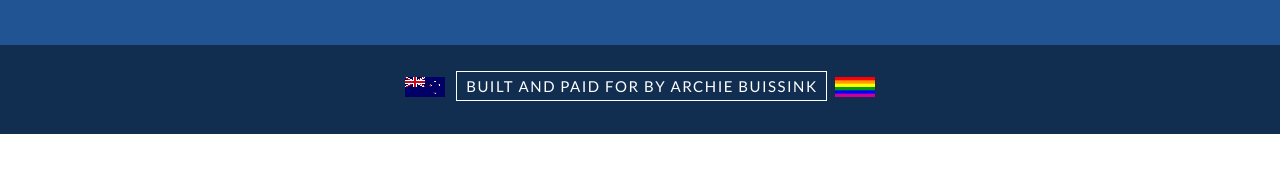
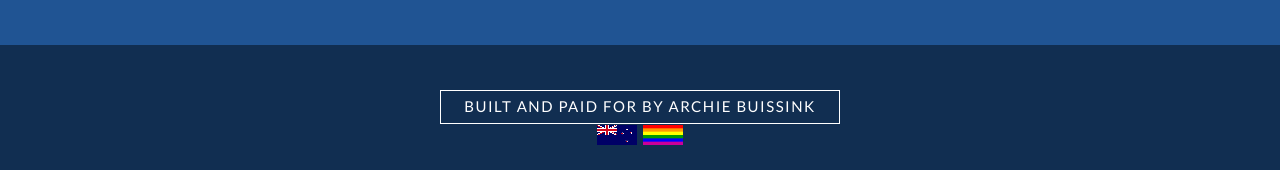
Before and after one commit to Abuissink/buissink.me, a website: page index.html in a window 1280 px wide. Shown: the part 2621-2791 px from the top of the page. Before the commit the page ends 2755 px from the top, so only its background shows below. Drawn offline with nearby package versions, Linux system fonts and the light colour scheme; a web font is replaced by a local one.

Commit message:
Modified footer

```diff
--- a/index.html
+++ b/index.html
@@ -366,8 +366,8 @@
         <div class="footer-below">
             <div class="container">
                 <div class="row">
-                    <div class="col-lg-12"><p>
-                        <img src="img/flag.gif"/> &nbsp; <span class="paidforthing"> &nbsp; Built and Paid for by Archie Buissink &nbsp;</span> &nbsp;<img src="img/rainbow.gif"/></p>
+                    <div class="col-lg-12">
+                        <div class="paidforthing"> &nbsp; Built and Paid for by Archie Buissink &nbsp;</div><img src="img/flag.gif"/>&nbsp;&nbsp;<img src="img/rainbow.gif"/>
                     </div>
                 </div>
             </div>
```
